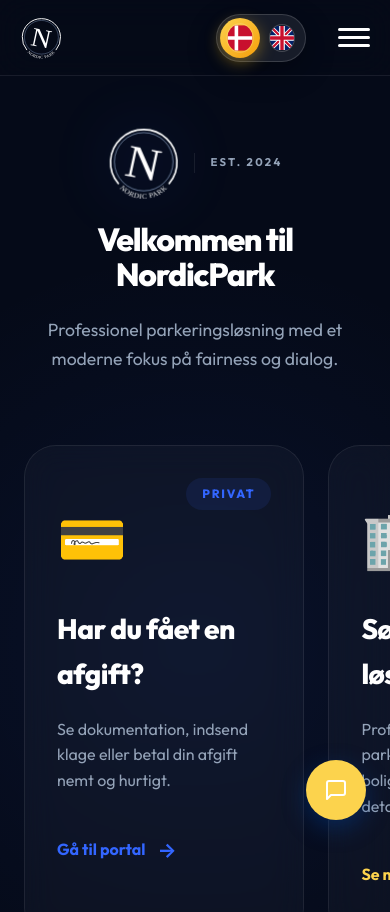
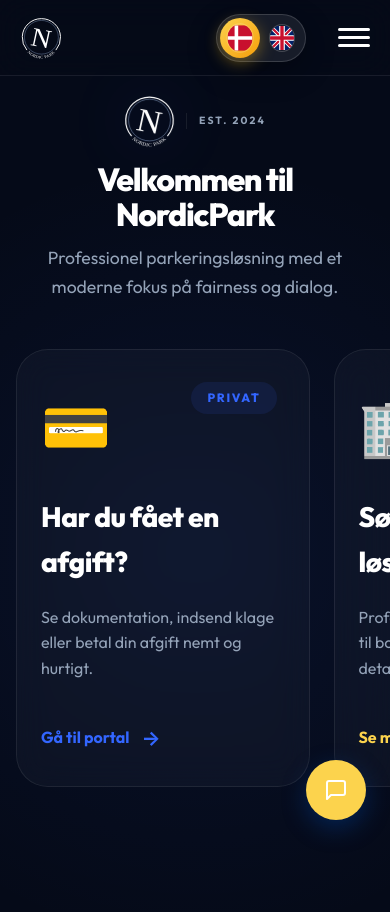
Before and after one commit to adiliqbal96/Nordicpark, a Vue app in the folder frontend/: page / in a window 390 px wide. Shown: the top 912 px of the page. Built offline with nearby package versions, Linux system fonts and the light colour scheme; the HTML template or start-up script is replaced by a standard one.

Commit message:
Optimize mobile landing page for above-the-fold visibility

```diff
--- a/frontend/src/views/IntroView.vue
+++ b/frontend/src/views/IntroView.vue
@@ -62,7 +62,7 @@
   display: flex;
   align-items: center;
   justify-content: center;
-  padding: 4rem 2rem;
+  padding: 2rem 1.5rem; /* Reduced from 4rem 2rem */
   color: var(--color-white);
   position: relative;
   overflow: hidden;
@@ -287,36 +287,37 @@
   }
 
   .gateway-card {
-    flex: 0 0 82%; /* Slightly smaller for a peek next card */
-    scroll-snap-align: center; /* Center snap feels more premium */
-    padding: 3rem 2rem;
+    flex: 0 0 82%;
+    scroll-snap-align: center;
+    padding: 2rem 1.5rem; /* Reduced from 3rem 2rem */
   }
 
   .intro-header {
-    margin-bottom: 3.5rem;
+    margin-bottom: 2rem; /* Reduced from 3.5rem */
   }
 
   .brand-wrapper {
-    gap: 1rem;
-    margin-bottom: 1.5rem;
+    gap: 0.75rem; /* Reduced from 1rem */
+    margin-bottom: 1rem; /* Reduced from 1.5rem */
   }
 
   .main-logo {
-    height: 70px; /* Much larger than the previous 40px */
+    height: 50px; /* Reduced from 70px to save vertical space */
   }
 
   .logo-divider {
-    height: 20px;
+    height: 16px; /* Reduced from 20px */
   }
 
   .premium-label {
-    font-size: 0.7rem;
+    font-size: 0.65rem; /* Slightly smaller */
   }
 
   .wow-title {
-    font-size: 2.25rem;
+    font-size: 2rem; /* Reduced from 2.25rem */
     line-height: 1.1;
-    margin-top: 1rem;
+    margin-top: 0.5rem;
+    margin-bottom: 0.75rem; /* Tighter title-subtitle gap */
   }
 
 
```
